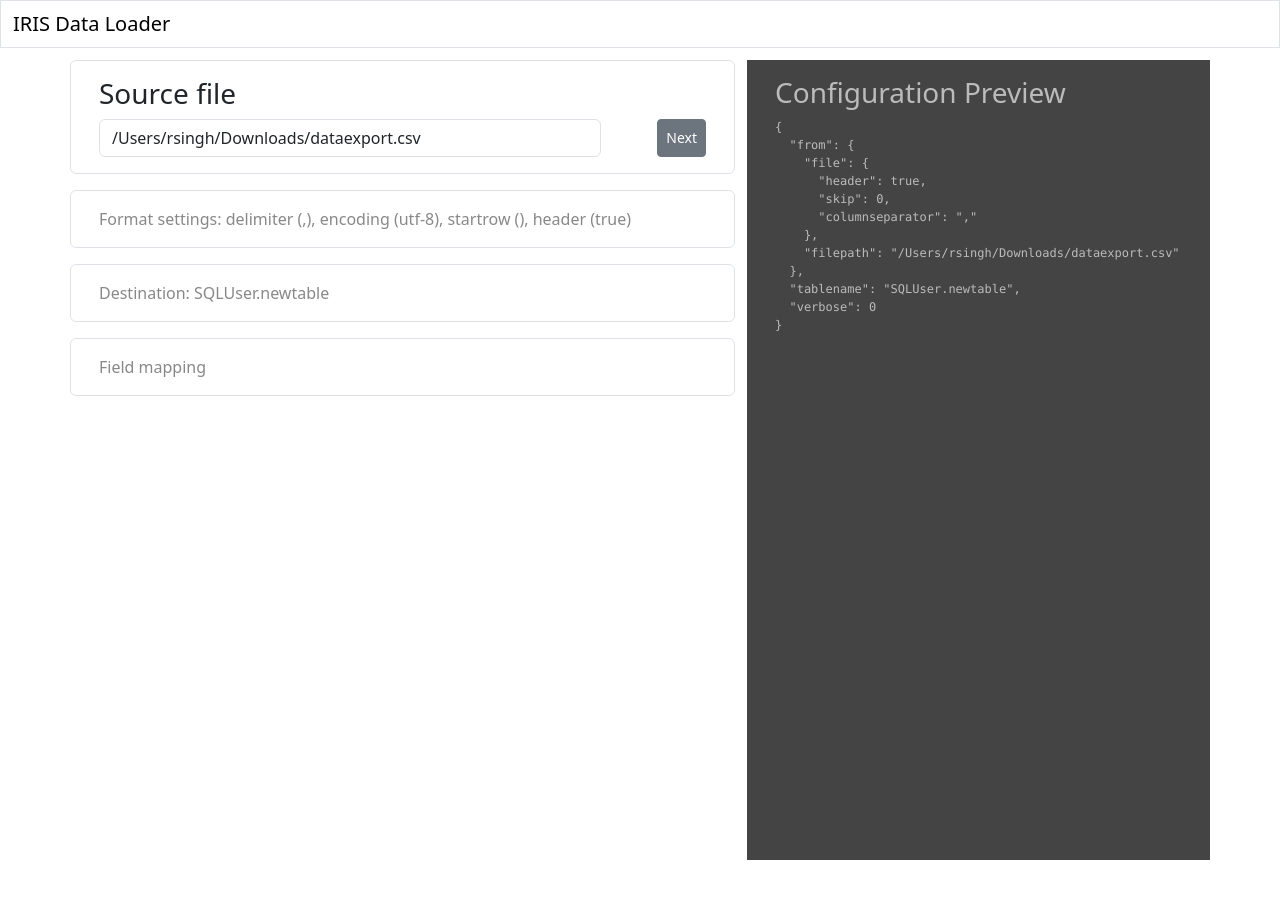
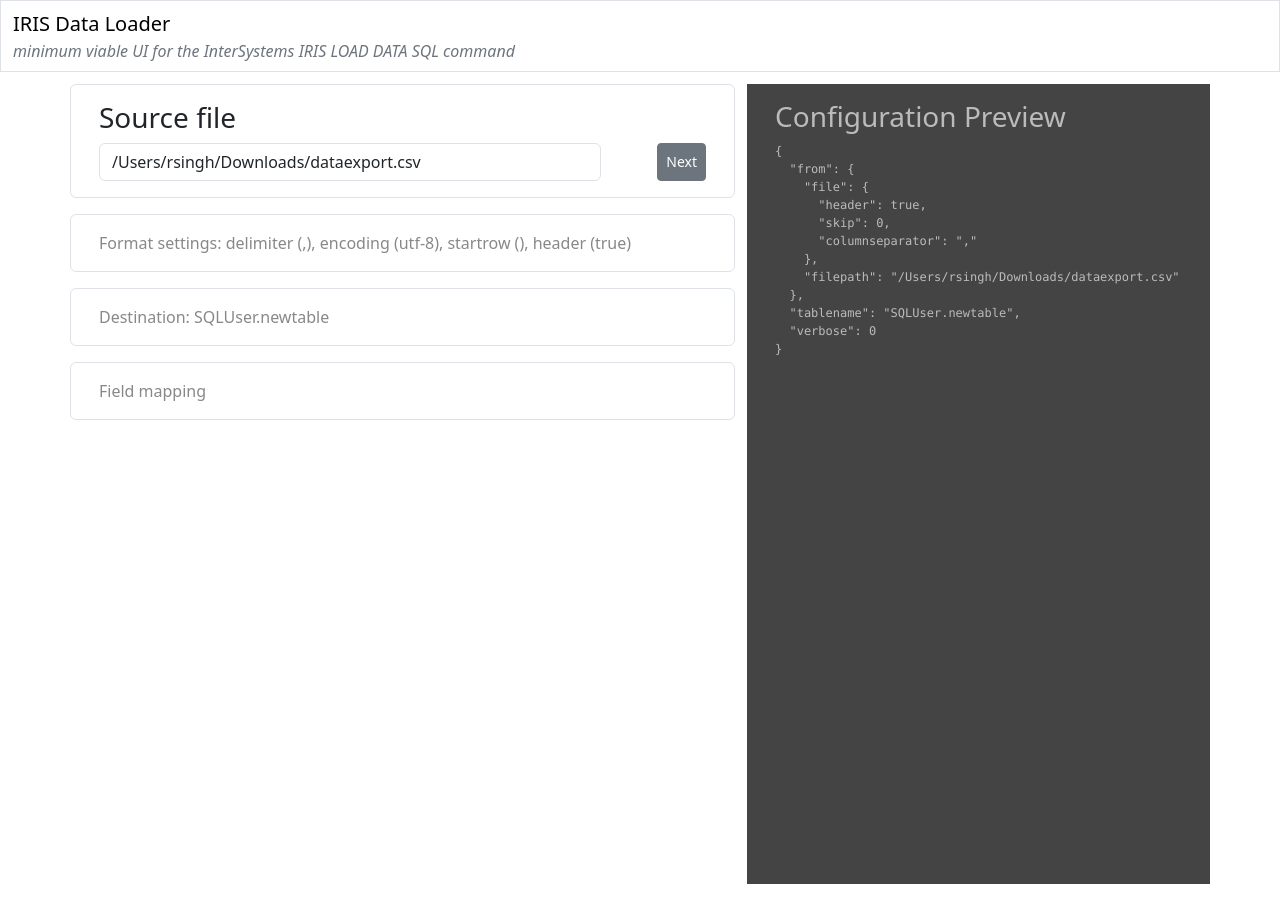
Before and after one commit to isc-rsingh/iris-load-data-api, an Angular app: page / in a window 1280 px wide. Before the commit the page ends 876 px from the top, so only its background shows below. Built offline with nearby package versions, Linux system fonts and the light colour scheme.

Commit message:
real version and better title

```diff
--- a/package.json
+++ b/package.json
@@ -1,6 +1,6 @@
 {
   "name": "proto",
-  "version": "0.0.0",
+  "version": "0.0.3",
   "scripts": {
     "ng": "ng",
     "start": "ng serve",
--- a/src/app/header/header.component.html
+++ b/src/app/header/header.component.html
@@ -2,6 +2,7 @@
   <div class="container-fluid">
     <div class="navbar-header">
       <a href="#" class="navbar-brand">IRIS Data Loader</a>
+      <div class="fs-7 fw-light fst-italic text-secondary">minimum viable UI for the InterSystems IRIS LOAD DATA SQL command</div>
     </div>
   </div>
 </nav>
```
